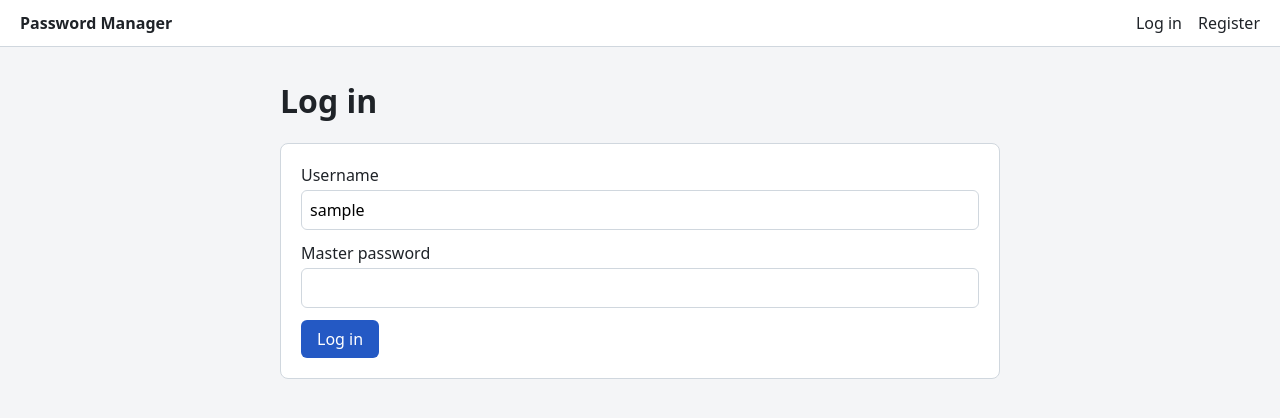
After one commit to BruhWherIsMyCode/ICS0027-project, a FastAPI app: template app/templates/login.html in a window 1280 px wide. The commit adds this page. Shown: the top 418 px of the page. Run offline with FastAPI, Linux system fonts and the light colour scheme; the template is opened without the code that fills it: most values are stand-ins (such as "Sample title", 1, 10 or a date in 2020).

Commit message:
add registration, login, logout and login lockout

```diff
--- a/app/main.py
+++ b/app/main.py
@@ -2,6 +2,7 @@ from fastapi import FastAPI, Request
 from fastapi.staticfiles import StaticFiles
 
 from app.db import Base, engine
+from app.routes import auth
 from app.sessions import SessionMiddleware
 from app.templating import templates
 
@@ -10,6 +11,7 @@ Base.metadata.create_all(engine)
 app = FastAPI(docs_url=None, redoc_url=None, openapi_url=None)
 app.add_middleware(SessionMiddleware)
 app.mount("/static", StaticFiles(directory="app/static"), name="static")
+app.include_router(auth.router)
 
 
 @app.get("/")
--- a/app/sessions.py
+++ b/app/sessions.py
@@ -8,6 +8,8 @@ from starlette.middleware.base import BaseHTTPMiddleware
 from app import config
 
 COOKIE_NAME = "__Host-session"
+MAX_FAILED_LOGINS = 5
+LOCKOUT_SECONDS = 15 * 60
 
 
 @dataclass
@@ -21,6 +23,8 @@ class Session:
 
 
 sessions: dict[str, Session] = {}
+failed_logins: dict[str, list[float]] = {}
+locked_until: dict[str, float] = {}
 
 
 def is_expired(session: Session, now: float) -> bool:
@@ -68,6 +72,24 @@ def csrf_valid(request: Request, token: str) -> bool:
     return secrets.compare_digest(expected.encode(), token.encode())
 
 
+def is_locked(username: str) -> bool:
+    return locked_until.get(username, 0) > time.time()
+
+
+def record_failed_login(username: str):
+    now = time.time()
+    recent = [t for t in failed_logins.get(username, []) if now - t < LOCKOUT_SECONDS]
+    recent.append(now)
+    failed_logins[username] = recent
+    if len(recent) >= MAX_FAILED_LOGINS:
+        locked_until[username] = now + LOCKOUT_SECONDS
+        failed_logins.pop(username)
+
+
+def clear_failed_logins(username: str):
+    failed_logins.pop(username, None)
+
+
 class SessionMiddleware(BaseHTTPMiddleware):
     async def dispatch(self, request: Request, call_next):
         sid = request.cookies.get(COOKIE_NAME)
--- a/app/static/style.css
+++ b/app/static/style.css
@@ -28,3 +28,67 @@ main {
   margin: 32px auto;
   padding: 0 16px;
 }
+
+nav {
+  display: flex;
+  align-items: center;
+  gap: 16px;
+}
+
+nav form {
+  margin: 0;
+}
+
+.card {
+  display: flex;
+  flex-direction: column;
+  gap: 12px;
+  padding: 20px;
+  background: #fff;
+  border: 1px solid #d0d7de;
+  border-radius: 8px;
+}
+
+label {
+  display: flex;
+  flex-direction: column;
+  gap: 4px;
+  font-weight: 500;
+}
+
+input,
+textarea {
+  padding: 8px;
+  font: inherit;
+  border: 1px solid #d0d7de;
+  border-radius: 6px;
+}
+
+button {
+  align-self: flex-start;
+  padding: 8px 16px;
+  font: inherit;
+  color: #fff;
+  background: #2459c4;
+  border: none;
+  border-radius: 6px;
+  cursor: pointer;
+}
+
+button.link {
+  padding: 0;
+  color: inherit;
+  background: none;
+}
+
+.muted {
+  color: #656d76;
+}
+
+.error {
+  color: #b42318;
+}
+
+.success {
+  color: #1a7f37;
+}
--- a/app/templates/base.html
+++ b/app/templates/base.html
@@ -7,8 +7,21 @@
   <link rel="stylesheet" href="/static/style.css">
 </head>
 <body>
+  {% set session = request.state.session %}
   <header>
     <a class="brand" href="/">Password Manager</a>
+    <nav>
+      {% if session.user_id %}
+        <span>{{ session.username }}</span>
+        <form method="post" action="/logout">
+          <input type="hidden" name="csrf_token" value="{{ session.csrf_token }}">
+          <button type="submit" class="link">Log out</button>
+        </form>
+      {% else %}
+        <a href="/login">Log in</a>
+        <a href="/register">Register</a>
+      {% endif %}
+    </nav>
   </header>
   <main>
     {% block content %}{% endblock %}
--- a/app/templates/home.html
+++ b/app/templates/home.html
@@ -1,5 +1,9 @@
 {% extends "base.html" %}
 {% block content %}
 <h1>Password Manager</h1>
-<p>Login and registration are coming soon.</p>
+{% if request.state.session.user_id %}
+  <p>You are logged in. The vault is coming soon.</p>
+{% else %}
+  <p><a href="/login">Log in</a> or <a href="/register">create an account</a>.</p>
+{% endif %}
 {% endblock %}
--- /dev/null
+++ b/app/templates/login.html
@@ -0,0 +1,16 @@
+{% extends "base.html" %}
+{% block content %}
+<h1>Log in</h1>
+{% if request.query_params.get("registered") %}<p class="success">Account created. You can log in now.</p>{% endif %}
+{% if error %}<p class="error">{{ error }}</p>{% endif %}
+<form method="post" action="/login" class="card">
+  <input type="hidden" name="csrf_token" value="{{ request.state.session.csrf_token }}">
+  <label>Username
+    <input name="username" value="{{ username }}" required maxlength="32" autocomplete="username">
+  </label>
+  <label>Master password
+    <input type="password" name="password" required maxlength="1024" autocomplete="current-password">
+  </label>
+  <button type="submit">Log in</button>
+</form>
+{% endblock %}
```
Also changed, not shown: app/routes/auth.py (added, +109 -0 lines), app/templates/register.html (added, +19 -0 lines).
